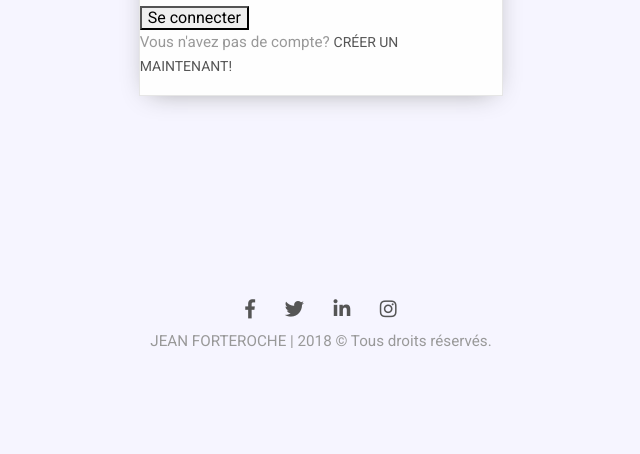
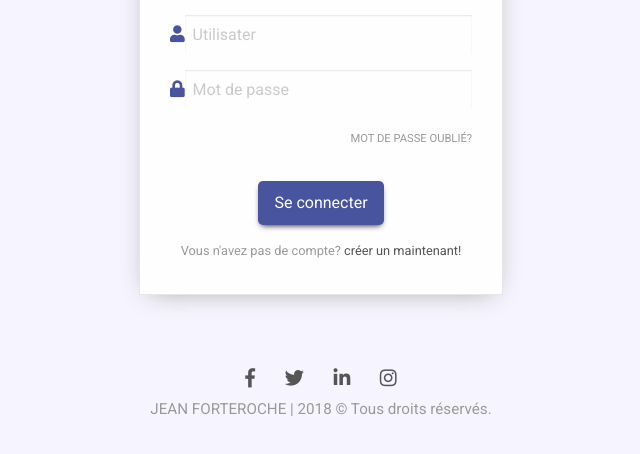
Before and after one commit to WarryPro/Projet3, a PHP site: page /index.php?action=connexion in a window 1280 px wide. Shown: the part 415-869 px from the top of the page, without its empty margins (319-959 px from the left). Before the commit the page ends 763 px from the top, so only its background shows below. Run offline with PHP 8.4, Linux system fonts and the light colour scheme; some libraries are stand-ins or nearby versions.

Commit message:
Créé styles pour le component login et logout

```diff
--- a/public/css/styles.css
+++ b/public/css/styles.css
@@ -228,3 +228,144 @@ span:hover {
 .card {
   box-shadow: 0 5px 25px -10px #999999;
 }
+
+/* line 1, public/scss/components/form-log-in-out.scss */
+.container-login, .container-logout {
+  display: flex;
+  justify-content: center;
+}
+
+/* line 6, public/scss/components/form-log-in-out.scss */
+.main-container-form {
+  margin-top: 2rem;
+  max-width: 400px;
+}
+
+/* line 10, public/scss/components/form-log-in-out.scss */
+.container-photo-profile {
+  position: relative;
+  display: flex;
+  flex-direction: column;
+  justify-content: flex-end;
+  align-items: center;
+  background-image: url("https://images.pexels.com/photos/417173/pexels-photo-417173.jpeg?auto=compress");
+  background-position: center;
+  background-size: cover;
+  min-height: 200px;
+}
+
+/* line 20, public/scss/components/form-log-in-out.scss */
+.container-photo-profile:before {
+  content: '';
+  position: absolute;
+  width: 100%;
+  height: 100%;
+  background-color: rgba(72, 84, 157, 0.4);
+}
+
+/* line 27, public/scss/components/form-log-in-out.scss */
+.container-photo-profile .photo-profile {
+  width: 5rem;
+  height: 5rem;
+  border-radius: 50%;
+  background-color: #999999;
+}
+
+/* line 33, public/scss/components/form-log-in-out.scss */
+.container-photo-profile .photo-profile, .container-photo-profile .text-connexion {
+  z-index: 10;
+}
+
+/* line 36, public/scss/components/form-log-in-out.scss */
+.container-photo-profile .text-connexion {
+  color: white;
+  font-size: 1.1rem;
+}
+
+/* line 42, public/scss/components/form-log-in-out.scss */
+.container-form {
+  justify-content: center;
+}
+
+/* line 44, public/scss/components/form-log-in-out.scss */
+.container-form .form-group {
+  display: flex;
+  align-items: center;
+  margin: 1rem 0;
+}
+
+/* line 48, public/scss/components/form-log-in-out.scss */
+.container-form .form-group .fas {
+  color: #48549D;
+  font-size: 1.05rem;
+}
+
+/* line 52, public/scss/components/form-log-in-out.scss */
+.container-form .form-group input {
+  margin-bottom: 0;
+  border: none;
+  outline: none;
+}
+
+/* line 56, public/scss/components/form-log-in-out.scss */
+.container-form .form-group input:focus {
+  border: none;
+}
+
+/* line 62, public/scss/components/form-log-in-out.scss */
+.container-form .group-mdp-oublie {
+  justify-content: flex-end;
+}
+
+/* line 64, public/scss/components/form-log-in-out.scss */
+.container-form .group-mdp-oublie .mdp-oublie {
+  margin-bottom: 0;
+}
+
+/* line 66, public/scss/components/form-log-in-out.scss */
+.container-form .group-mdp-oublie .mdp-oublie__link {
+  color: #999999;
+  font-size: 0.7rem;
+}
+
+/* line 69, public/scss/components/form-log-in-out.scss */
+.container-form .group-mdp-oublie .mdp-oublie__link:hover {
+  color: #48549D;
+}
+
+/* line 76, public/scss/components/form-log-in-out.scss */
+.container-form .group-valider {
+  justify-content: center;
+  flex-wrap: wrap;
+}
+
+/* line 79, public/scss/components/form-log-in-out.scss */
+.container-form .group-valider .btn-valider {
+  padding: 0.8rem 1rem;
+  margin: 1rem 0;
+  background-color: #48549D;
+  color: white;
+  border-radius: 5px;
+  box-shadow: 0 3px 6px -3px black;
+  cursor: pointer;
+}
+
+/* line 87, public/scss/components/form-log-in-out.scss */
+.container-form .group-valider .btn-valider:hover {
+  background-color: #404b8c;
+}
+
+/* line 91, public/scss/components/form-log-in-out.scss */
+.container-form .group-valider p, .container-form .group-valider .creer-compte__link {
+  font-size: 0.8rem;
+}
+
+/* line 94, public/scss/components/form-log-in-out.scss */
+.container-form .group-valider .creer-compte__link {
+  text-transform: lowercase;
+}
+
+/* line 96, public/scss/components/form-log-in-out.scss */
+.container-form .group-valider .creer-compte__link:hover {
+  color: #48549D;
+}
--- /dev/null
+++ b/public/scss/components/form-log-in-out.scss
@@ -0,0 +1,102 @@
+.container-login, .container-logout {
+  display: flex;
+  justify-content: center;
+}
+
+.main-container-form{
+  margin-top: 2rem;
+  max-width: 400px;
+}
+.container-photo-profile {
+  position: relative;
+  display: flex;
+  flex-direction: column;
+  justify-content: flex-end;
+  align-items: center;
+  background-image: url('https://images.pexels.com/photos/417173/pexels-photo-417173.jpeg?auto=compress');
+  background-position: center;
+  background-size: cover;
+  min-height: 200px;
+  &:before {
+    content: '';
+    position: absolute;
+    width: 100%;
+    height: 100%;
+    background-color: rgba($postFirstColor, 0.4);
+  }
+  .photo-profile {
+    width: 5rem;
+    height: 5rem;
+    border-radius: 50%;
+    background-color: $secondColor;
+  }
+  .photo-profile, .text-connexion {
+    z-index: 10;
+  }
+  .text-connexion {
+    color: white;
+    font-size: 1.1rem;
+  }
+}
+
+.container-form {
+  justify-content: center;
+  .form-group {
+    display: flex;
+    align-items: center;
+    margin: 1rem 0;
+    .fas {
+      color: $postFirstColor;
+      font-size: 1.05rem;
+    }
+    input {
+      margin-bottom: 0;
+      border: none;
+      outline: none;
+      &:focus {
+        border: none;
+      }
+    }
+  }
+
+  .group-mdp-oublie {
+    justify-content: flex-end;
+    .mdp-oublie {
+      margin-bottom: 0;
+      &__link {
+        color: $secondColor;
+        font-size: 0.7rem;
+        &:hover {
+          color: $postFirstColor;
+        }
+      }
+    }
+  }
+
+  .group-valider {
+    justify-content: center;
+    flex-wrap: wrap;
+    .btn-valider {
+      padding: 0.8rem 1rem;
+      margin: 1rem 0;
+      background-color: $postFirstColor;
+      color: white;
+      border-radius: 5px;
+      box-shadow: 0 3px 6px -3px black;
+      cursor: pointer;
+      &:hover {
+        background-color: darken($postFirstColor, 5);
+      }
+    }
+    p, .creer-compte__link {
+      font-size: 0.8rem;
+    }
+    .creer-compte__link {
+      text-transform: lowercase;
+      &:hover {
+        //color: $secondColor;
+        color: $postFirstColor;
+      }
+    }
+  }
+}
--- a/public/scss/config/variables.scss
+++ b/public/scss/config/variables.scss
@@ -1,7 +1,12 @@
 $bodyBg: #f6f5ff;
 $firstColor: #555555;
 $secondColor: #999999;
+$postFirstColor: #48549D;
+$postSecondColor: #00D184;
+$postThirdColor: #CBBE66;
+
 $borderColor: #DFE0E0;
+
 
 
 //FONT-SIZE
--- a/public/scss/styles.scss
+++ b/public/scss/styles.scss
@@ -6,3 +6,4 @@
 @import "blocks/footer";
 @import "blocks/reseaux";
 @import "components/cards";
+@import "components/form-log-in-out";
```
